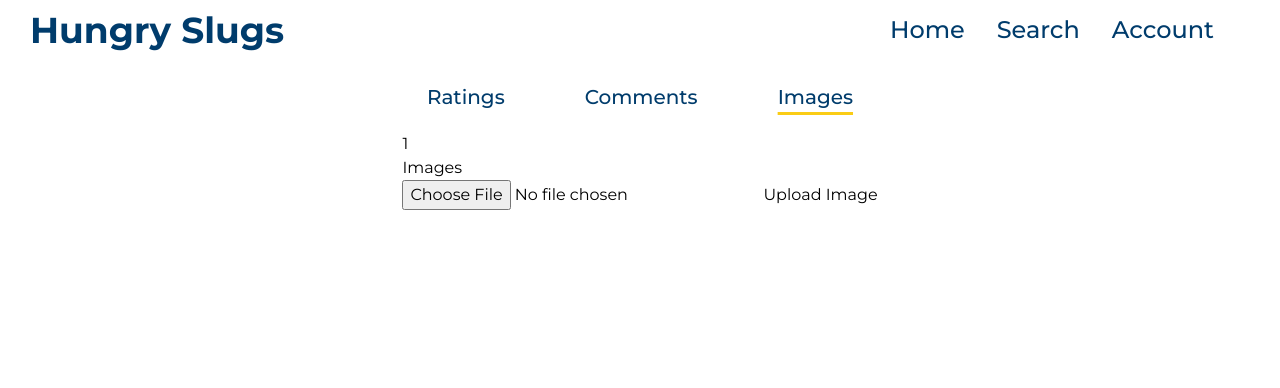
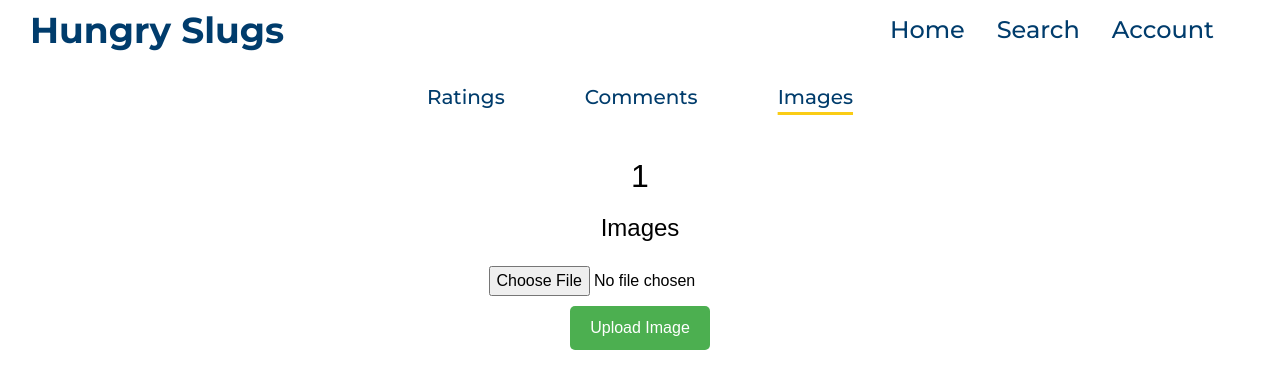
Before and after one commit to HungrySlugs-CSE115A/hungry-slugs-webapp, a Next.js app: page /foods/1 in a window 1280 px wide. Both pictures are taken after a click on the button "Images". Shown: the top 388 px of the page. Built offline with nearby package versions, Linux system fonts and the light colour scheme; no server answers.

Commit message:
edited UI of image uploading

```diff
--- /dev/null
+++ b/components/food/Images.css
@@ -0,0 +1,59 @@
+.images-container {
+    padding: 20px;
+    max-width: 600px;
+    margin: 0 auto;
+    font-family: Arial, sans-serif;
+  }
+
+  .food-name {
+    text-align: center;
+    font-size: 2em;
+    margin-bottom: 10px;
+  }
+
+  .section-title {
+    text-align: center;
+    font-size: 1.5em;
+    margin-bottom: 20px;
+  }
+
+  .upload-section {
+    display: flex;
+    flex-direction: column;
+    align-items: center;
+  }
+
+  .file-input {
+    margin-bottom: 10px;
+  }
+
+  .upload-button {
+    background-color: #4CAF50;
+    color: white;
+    padding: 10px 20px;
+    border: none;
+    border-radius: 5px;
+    cursor: pointer;
+  }
+
+  .upload-button:hover {
+    background-color: #45a049;
+  }
+
+  .uploaded-image-details {
+    margin-top: 20px;
+    text-align: center;
+  }
+
+  .image-details {
+    margin-bottom: 10px;
+  }
+
+  .uploaded-image {
+    max-width: 100%;
+    height: auto;
+    border: 1px solid #ddd;
+    border-radius: 4px;
+    padding: 5px;
+    margin-top: 10px;
+  }
--- a/components/food/images.tsx
+++ b/components/food/images.tsx
@@ -1,7 +1,10 @@
-import React, { useState } from "react";
+"use client";
+import React, { useState, useEffect } from "react";
 import axios from "axios";
 import { Food } from "@/interfaces/Food";
 import ImageDisplay from "@/components/images_section/ImageDisplay"; // Import ImageDisplay component
+import { fetchUserInfo } from "@/app/user_info"; // Import fetchUserInfo function
+import "@/components/food/Images.css"; // Import the CSS file
 
 interface ImagesProps {
   food: Food;
@@ -11,24 +14,45 @@ const Images: React.FC<ImagesProps> = ({ food }) => {
   const [image, setImage] = useState<File | null>(null);
   const [uploadedImageDetails, setUploadedImageDetails] = useState<{
     imageName: string;
-    userId: string;
+    uploadedBy: string; // Rename to avoid conflict
     date: string;
     imageUrl: string;
   } | null>(null);
+  const [userId, setUserId] = useState("anonymous");
+
+  useEffect(() => {
+    const getUserInfo = async () => {
+      try {
+        const userInfo = await fetchUserInfo();
+        const email = userInfo.email;
+        setUserId(email ? email : "anonymous");
+      } catch (error) {
+        console.error("Failed to fetch user info:", error);
+      }
+    };
+    getUserInfo(); // Call the function to fetch user info
+  }, []);
 
   const handleImageUpload = async () => {
-    if (!image) return; // No image selected
+    if (!image) {
+      console.error("No image selected");
+      return;
+    }
 
     try {
       const formData = new FormData();
       formData.append("image", image);
+      formData.append("user_id", userId); // Use the state userId
 
       // Send image data to backend
       const response = await axios.post("http://localhost:8000/api/upload_image/", formData);
 
+      // Log the response to debug
+      console.log("API response:", response.data);
+
       // Handle success and set uploaded image details
-      const { imageName, userId, date, imageUrl } = response.data;
-      setUploadedImageDetails({ imageName, userId, date, imageUrl });
+      const { imageName, user_id, date, imageUrl } = response.data;
+      setUploadedImageDetails({ imageName, uploadedBy: user_id, date, imageUrl });
     } catch (error) {
       // Handle error
       console.error("Failed to upload image:", error);
@@ -40,24 +64,35 @@ const Images: React.FC<ImagesProps> = ({ food }) => {
     setImage(selectedImage);
   };
 
+  const formatDateTime = (dateString: string) => {
+    const date = new Date(dateString);
+    return date.toLocaleString();
+  };
+
   return (
-    <div>
-      <h1>{food && food.name}</h1>
-      <h2>Images</h2>
-      <div>
-        {/* Input field for selecting an image */}
-        <input type="file" accept="image/*" onChange={handleImageChange} />
-        {/* Button to trigger image upload */}
-        <button onClick={handleImageUpload}>Upload Image</button>
+    <div className="images-container">
+      <h1 className="food-name">{food && food.name}</h1>
+      <h2 className="section-title">Images</h2>
+      <div className="upload-section">
+        <input
+          type="file"
+          accept="image/*"
+          onChange={handleImageChange}
+          className="file-input"
+        />
+        <button onClick={handleImageUpload} className="upload-button">
+          Upload Image
+        </button>
       </div>
-      {/* Display uploaded image details */}
       {uploadedImageDetails && (
-        <ImageDisplay
-          imageName={uploadedImageDetails.imageName}
-          userId={uploadedImageDetails.userId}
-          date={uploadedImageDetails.date}
-          imageUrl={uploadedImageDetails.imageUrl}
-        />
+        <div className="uploaded-image-details">
+          <div className="image-details">
+            <p><strong>Name:</strong> {uploadedImageDetails.imageName}</p>
+            <p><strong>Uploaded by:</strong> {uploadedImageDetails.uploadedBy}</p>
+            <p><strong>Date:</strong> {formatDateTime(uploadedImageDetails.date)}</p>
+          </div>
+          <img src={uploadedImageDetails.imageUrl} alt={uploadedImageDetails.imageName} className="uploaded-image" />
+        </div>
       )}
     </div>
   );
--- a/components/images_section/ImageDisplay.tsx
+++ b/components/images_section/ImageDisplay.tsx
@@ -1,23 +1,21 @@
-import React from "react";
+import React from 'react';
 
 interface ImageDisplayProps {
+  imageName: string;
   userId: string;
   date: string;
   imageUrl: string;
 }
 
-const ImageDisplay: React.FC<ImageDisplayProps> = ({ userId, date, imageUrl }) => {
+const ImageDisplay: React.FC<ImageDisplayProps> = ({ imageName, userId, date, imageUrl }) => {
   return (
     <div className="image-display">
-      <h2>Uploaded Image Details</h2>
-      <div>
-        {/* Display uploaded image */}
-        <img src={imageUrl} alt="Uploaded" style={{ maxWidth: "300px" }} />
+      <div className="image-details">
+        <p><strong>Name:</strong> {imageName}</p>
+        <p><strong>Uploaded by:</strong> {userId}</p>
+        <p><strong>Date:</strong> {date}</p>
       </div>
-      <div>
-        <p>User ID: {userId}</p>
-        <p>Date: {date}</p>
-      </div>
+      <img src={imageUrl} alt={imageName} className="uploaded-image" />
     </div>
   );
 };
```
Also changed, not shown: 1 other file (tests, documents, lock files or other folders).
